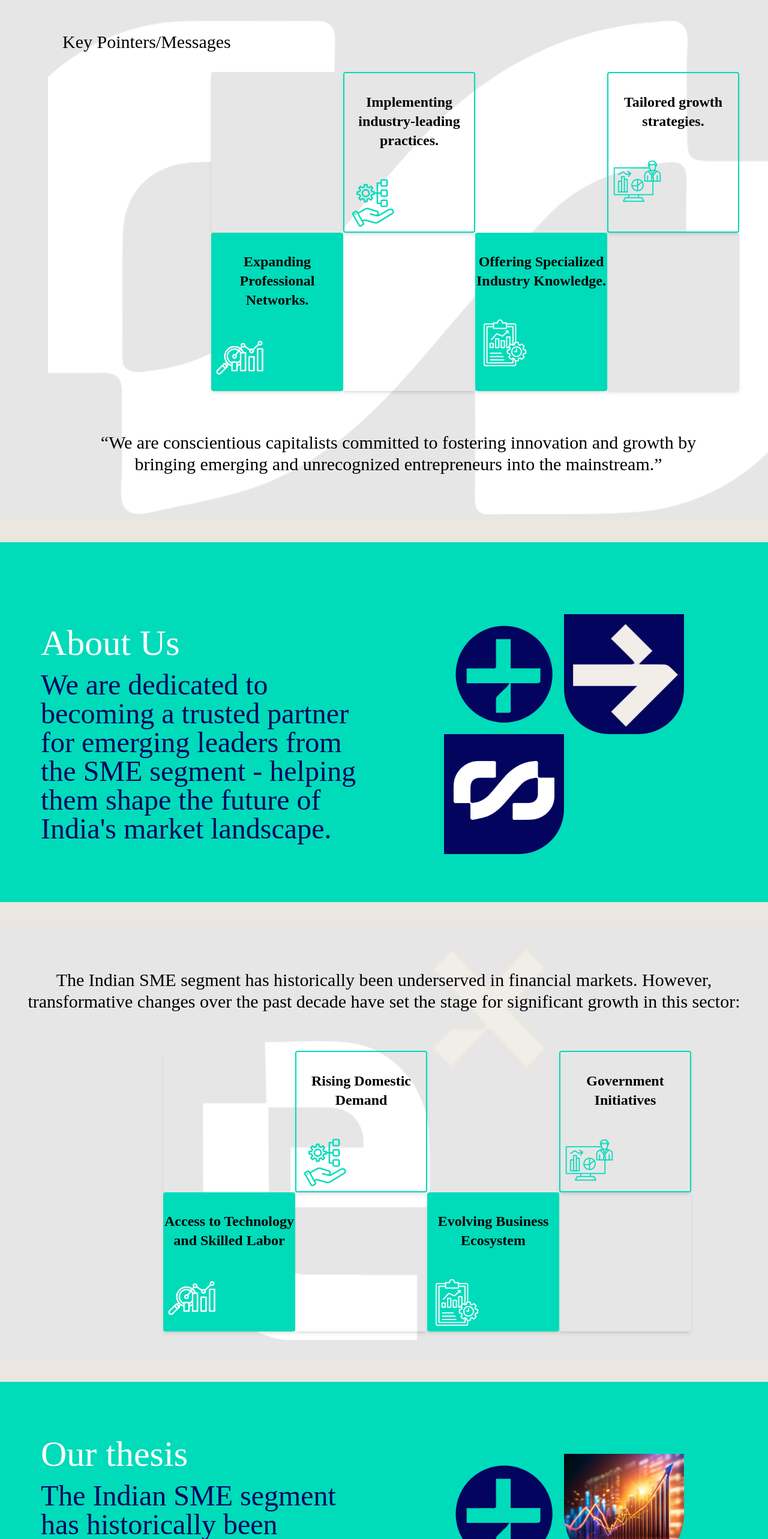
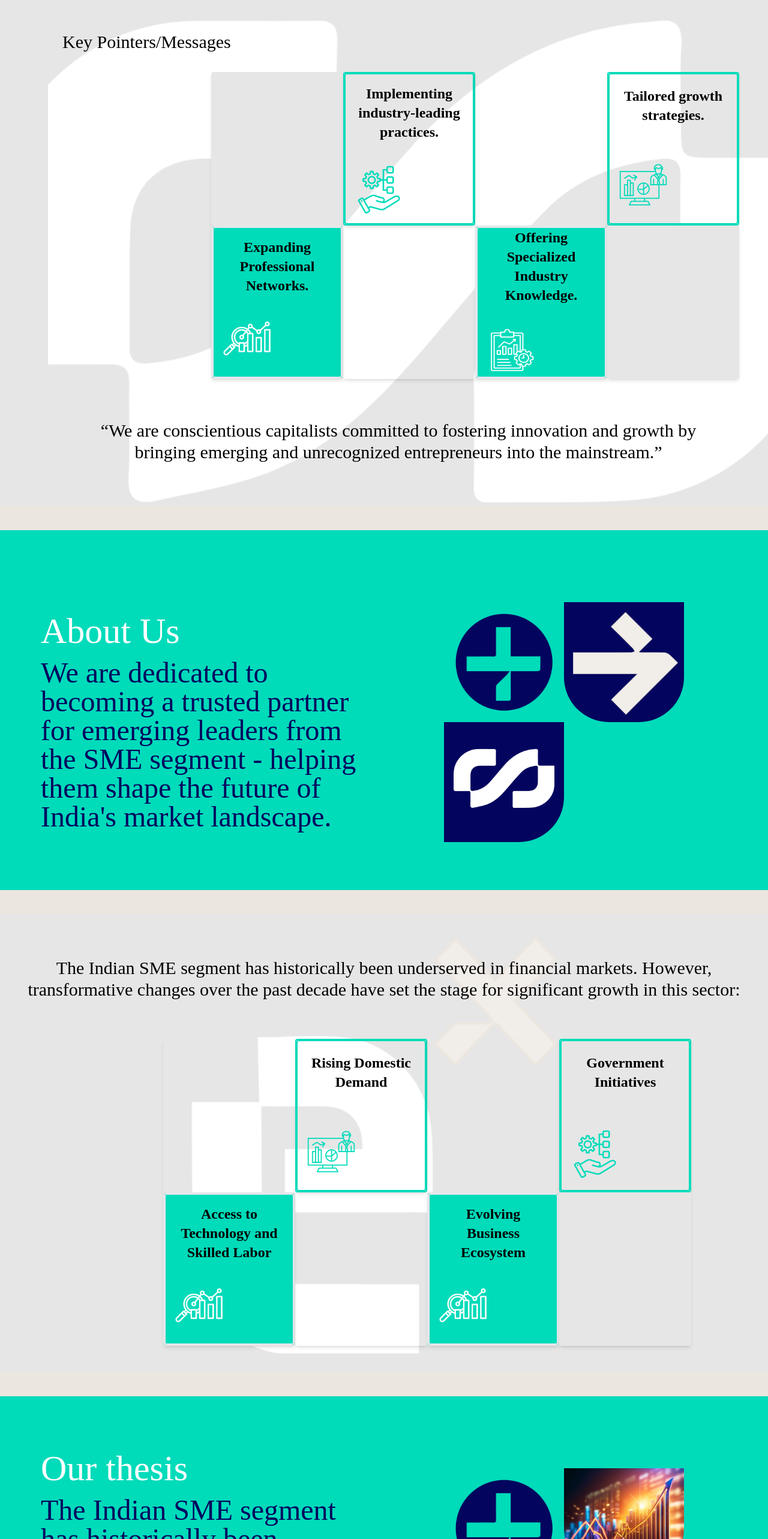
Before and after one commit to rautyashika09/SamarhCapital, a React (Vite) app: page / in a window 1280 px wide. Shown: the part 980-3546 px from the top of the page at 60% size. Built offline with nearby package versions, Linux system fonts and the light colour scheme.

Commit message:
card change

```diff
--- a/package.json
+++ b/package.json
@@ -30,6 +30,6 @@
     "globals": "^15.14.0",
     "postcss": "^8.5.2",
     "tailwindcss": "^3.4.17",
-    "vite": "^6.2.2"
+    "vite": "^6.2.6"
   }
 }
--- a/src/components/AboutUs.jsx
+++ b/src/components/AboutUs.jsx
@@ -85,187 +85,181 @@ const AboutUs = () => {
                 {/* Row 1 */}
                 <div className="p-4 rounded shadow-md flex flex-col items-center">
                 </div>
+
                  <motion.div
-              whileHover={{
-                rotateY: 180,
-              }}
-              transition={{
-                duration: 0.6,
-                ease: "easeInOut",
-              }}
-              className="text-grey-700 text-lg lg:text-2xl font-playfairdisplayb pt-8 border-2 border-[#00dbba] rounded shadow-md flex flex-col items-center relative cursor-pointer"
+                  whileHover={{ rotateY: 180 }}
+                  transition={{ duration: 0.6, ease: "easeInOut" }}
+                  className="relative h-64 w-full cursor-pointer rounded border-2 border-[#00dbba] shadow-md"
                   style={{
                     perspective: '1000px',
                     transformStyle: 'preserve-3d',
                   }}
                 >
-              {/* Front Side */}
+                  {/* Front Side - Now includes matching border */}
                   <motion.div
-                className="flex flex-col items-center"
+                    className="absolute inset-0 flex flex-col items-center justify-center rounded border-2 border-[#00dbba] bg-tranparent p-4"
                     style={{
-                  backfaceVisibility: 'hidden', // Hide the back side during rotation
+                      backfaceVisibility: 'hidden',
+                      zIndex: 10,
                     }}
                   >
-                <p className="text-center pb-10 font-playfairdisplay font-bold">
+                    <p className="pb-4 text-center font-bold text-lg lg:text-2xl font-playfairdisplayb lg:pb-16">
                     Rising Domestic Demand
                     </p>
                     <img
-                  className="text-[#00dbba] h-16 w-16 lg:h-24 lg:w-24 self-start p-2"
-                  src="../src/assets/InImage/impliment.png"
-                  alt="Implementing industry-leading practices"
+                      className="h-16 w-16 text-[#00dbba] lg:h-20 lg:w-20 self-start"
+                      src="../src/assets/InImage/tailored.png"
+                      alt="Front side"
                     />
                   </motion.div>
 
-              {/* Back Side */}
+                  {/* Back Side - Also includes matching border */}
                   <motion.div
-                className="absolute top-0 flex flex-col items-center p-2"
+                    className="absolute inset-0 flex flex-col items-center justify-center rounded-lg border-2 border-[#00dbba] bg-transparent p-4"
                     style={{
                       backfaceVisibility: 'hidden',
                       transform: 'rotateY(180deg)',
+                      zIndex: 5,
                     }}
                   >
-                <p className="text-center pb-10 font-playfairdisplay italic">
+                    <p className="pb-4 text-center text-lg lg:text-2xl font-playfairdisplayb italic">
                     Increased per capita income is driving local demand, creating new opportunities for SMEs.
                     </p>
+
                   </motion.div>
                 </motion.div>
+
                 <div className="p-4 rounded shadow-md flex flex-col items-center">
                 </div>
 
                 <motion.div
-              whileHover={{
-                rotateY: 180,
-              }}
-              transition={{
-                duration: 0.6,
-                ease: "easeInOut",
-              }}
-              className="text-grey-700 text-lg lg:text-2xl font-playfairdisplayb pt-8 border-2 border-[#00dbba] rounded shadow-md flex flex-col items-center relative cursor-pointer"
+                  whileHover={{ rotateY: 180 }}
+                  transition={{ duration: 0.6, ease: "easeInOut" }}
+                  className="relative h-64 w-full cursor-pointer rounded border-2 border-[#00dbba] shadow-md"
                   style={{
                     perspective: '1000px',
                     transformStyle: 'preserve-3d',
                   }}
                 >
-              {/* Front Side */}
+                  {/* Front Side - Now includes matching border */}
                   <motion.div
-                className="flex flex-col items-center"
+                    className="absolute inset-0 flex flex-col items-center justify-center rounded border-2 border-[#00dbba] bg-tranparent p-4"
                     style={{
                       backfaceVisibility: 'hidden',
+                      zIndex: 10,
                     }}
                   >
-                <p className="text-center pb-10 font-playfairdisplay font-bold">
+                    <p className="pb-4 text-center font-bold text-lg lg:text-2xl font-playfairdisplayb lg:pb-16">
                     Government Initiatives
                     </p>
                     <img
-                  className="text-[#00dbba] h-16 w-16 lg:h-24 lg:w-24 self-start p-2"
-                  src="../src/assets/InImage/tailored.png" alt="Tailored growth strategies" />
+                      className="h-16 w-16 text-[#00dbba] lg:h-20 lg:w-20 self-start"
+                      src="../src/assets/InImage/impliment.png"
+                      alt="Front side"
+                    />
                   </motion.div>
 
-              {/* Back Side */}
+                  {/* Back Side - Also includes matching border */}
                   <motion.div
-                className="absolute top-0 flex flex-col items-center p-2"
+                    className="absolute inset-0 flex flex-col items-center justify-center rounded-lg border-2 border-[#00dbba] bg-transparent p-4"
                     style={{
                       backfaceVisibility: 'hidden',
                       transform: 'rotateY(180deg)',
+                      zIndex: 5,
                     }}
                   >
-                <p className="text-center pb-10 font-playfairdisplay italic">
-            Policies like ‘Ease of Doing Business’ and ‘Make in India’ are fostering SME growth.
-                </p>
-
+                    <p className="pb-4 text-center text-lg lg:text-2xl font-playfairdisplayb italic">
+                    Policies like ‘Ease of Doing Business’ and ‘Make in India’ are fostering SME growth.                    </p>
 
                   </motion.div>
                 </motion.div>
+
                 {/* Row 2 (Additional boxes for 4+4 layout) */}
 
              <motion.div
-              whileHover={{
-                rotateY: 180,
-              }}
-              transition={{
-                duration: 0.6,
-                ease: "easeInOut",
-              }}
-              className="bg-[#00dbba] text-black text-lg lg:text-2xl font-playfairdisplayb pt-8 rounded shadow-md flex flex-col items-center"
+              whileHover={{ rotateY: 180 }}
+              transition={{ duration: 0.6, ease: "easeInOut" }}
+              className="relative h-64 w-full cursor-pointer rounded border-2 bg-[#00dbba] text-black shadow-md"
               style={{
                 perspective: '1000px',
                 transformStyle: 'preserve-3d',
               }}
             >
-              {/* Front Side */}
+              {/* Front Side - Now includes matching border */}
               <motion.div
-                className="flex flex-col items-center"
+                className="absolute inset-0 flex flex-col items-center justify-center rounded border-2 bg-[#00dbba] text-black p-4"
                 style={{
                   backfaceVisibility: 'hidden',
+                  zIndex: 10,
                 }}
               >
-                <p className="text-center pb-10 font-playfairdisplay font-bold">
+                <p className="pb-4 text-center font-bold text-lg lg:text-2xl font-playfairdisplayb lg:pb-10">
                 Access to Technology and Skilled Labor
                 </p>
                 <img
-                  className="text-[#00dbba] h-16 w-16 lg:h-24 lg:w-24 self-start p-2"
-                  src="../src/assets/InImage/expanding.png" alt="Building collaborative teams" />
+                  className="h-16 w-16 bg-[#00dbba] lg:h-20 lg:w-20 self-start"
+                  src="../src/assets/InImage/expanding.png"
+                  alt="Front side"
+                />
               </motion.div>
 
-              {/* Back Side */}
+              {/* Back Side - Also includes matching border */}
               <motion.div
-                className="absolute top-0 flex flex-col items-center p-2"
+                className="absolute inset-0 flex flex-col items-center justify-center rounded-lg border-2 bg-[#00dbba] text-black p-4"
                 style={{
                   backfaceVisibility: 'hidden',
                   transform: 'rotateY(180deg)',
+                  zIndex: 5,
                 }}
               >
-                <p className="text-center pb-10 font-playfairdisplay italic">
+                <p className="pb-4 text-center text-lg lg:text-2xl font-playfairdisplayb italic">
                 SMEs now benefit from advanced technologies and an increasingly skilled workforce.
                 </p>
-
               </motion.div>
             </motion.div>
+
                 <div className="text-black p-4 rounded shadow-md flex flex-col items-center">
                 </div>
 
             <motion.div
-              whileHover={{
-                rotateY: 180,
-              }}
-              transition={{
-                duration: 0.6,
-                ease: "easeInOut",
-              }}
-              className="bg-[#00dbba] text-black text-lg lg:text-2xl font-playfairdisplayb pt-8 rounded shadow-md flex flex-col items-center"
+              whileHover={{ rotateY: 180 }}
+              transition={{ duration: 0.6, ease: "easeInOut" }}
+              className="relative h-64 w-full cursor-pointer rounded border-2 bg-[#00dbba] text-black shadow-md"
               style={{
                 perspective: '1000px',
                 transformStyle: 'preserve-3d',
               }}
             >
-              {/* Front Side */}
+              {/* Front Side - Now includes matching border */}
               <motion.div
-                className="flex flex-col items-center"
+                className="absolute inset-0 flex flex-col items-center justify-center rounded border-2 bg-[#00dbba] text-black p-4"
                 style={{
                   backfaceVisibility: 'hidden',
+                  zIndex: 10,
                 }}
               >
-                <p className="text-center pb-10 font-playfairdisplay font-bold">
+                <p className="pb-4 text-center font-bold text-lg lg:text-2xl font-playfairdisplayb lg:pb-10">
                 Evolving Business Ecosystem
                 </p>
                 <img
-                  className="text-[#00dbba] h-16 w-16 lg:h-24 lg:w-24 self-start p-2"
-                  src="../src/assets/InImage/offering.png" alt="Strategic partnerships" />
+                  className="h-16 w-16 bg-[#00dbba] lg:h-20 lg:w-20 self-start"
+                  src="../src/assets/InImage/expanding.png"
+                  alt="Front side"
+                />
               </motion.div>
 
-              {/* Back Side */}
+              {/* Back Side - Also includes matching border */}
               <motion.div
-                className="absolute top-0 flex flex-col items-center p-2"
+                className="absolute inset-0 flex flex-col items-center justify-center rounded-lg border-2 bg-[#00dbba] text-black p-2"
                 style={{
                   backfaceVisibility: 'hidden',
                   transform: 'rotateY(180deg)',
+                  zIndex: 5,
                 }}
               >
-                <p className="text-center pb-10 font-playfairdisplay italic">
+                <p className="pb-4 text-center text-lg lg:text-2xl font-playfairdisplayb italic">
                 A shift toward lean manufacturing and value engineering has created a favorable environment for SME expansion.
-
                 </p>
-
               </motion.div>
             </motion.div>
                 <div className="bg-[#e6e6e6] text-black p-4 rounded shadow-md flex flex-col items-center">
--- a/src/components/HomePage.jsx
+++ b/src/components/HomePage.jsx
@@ -158,202 +158,204 @@ function HomePage() {
         {/* Row 1 */}
         <div className="bg-[#e6e6e6] p-4 rounded shadow-md flex flex-col items-center">
         </div>
+
     <motion.div
-      whileHover={{
-        rotateY: 180,
-      }}
-      transition={{
-        duration: 0.6,
-        ease: "easeInOut",
-      }}
-      className="text-grey-700 text-lg lg:text-2xl font-playfairdisplayb pt-8 border-2 border-[#00dbba] rounded shadow-md flex flex-col items-center relative cursor-pointer"
+  whileHover={{ rotateY: 180 }}
+  transition={{ duration: 0.6, ease: "easeInOut" }}
+  className="relative h-64 w-full cursor-pointer rounded border-2 border-[#00dbba] shadow-md"
   style={{
     perspective: '1000px',
     transformStyle: 'preserve-3d',
   }}
 >
-      {/* Front Side */}
+  {/* Front Side - Now includes matching border */}
   <motion.div
-        className="flex flex-col items-center"
+    className="absolute inset-0 flex flex-col items-center justify-center rounded border-2 border-[#00dbba] bg-tranparent p-4"
     style={{
-          backfaceVisibility: 'hidden', // Hide the back side during rotation
+      backfaceVisibility: 'hidden',
+      zIndex: 10,
     }}
   >
-        <p className="text-center font-bold pb-10">
+    <p className="pb-4 text-center font-bold text-lg lg:text-2xl font-playfairdisplayb lg:pb-10 ">
       Implementing industry-leading practices.
     </p>
     <img
-          className="text-[#00dbba] h-16 w-16 lg:h-24 lg:w-24 self-start p-2"
+      className="h-16 w-16 text-[#00dbba] lg:h-20 lg:w-20 self-start"
       src="../src/assets/InImage/impliment.png"
-          alt="Implementing industry-leading practices"
+      alt="Front side"
     />
   </motion.div>
 
-      {/* Back Side */}
+  {/* Back Side - Also includes matching border */}
   <motion.div
-        className="absolute top-0 flex flex-col items-center p-2"
+    className="absolute inset-0 flex flex-col items-center justify-center rounded-lg border-2 border-[#00dbba] bg-transparent p-4"
     style={{
       backfaceVisibility: 'hidden',
       transform: 'rotateY(180deg)',
+      zIndex: 5,
     }}
   >
-        <p className="text-center pb-10">
+    <p className="pb-4 text-center text-lg lg:text-2xl font-playfairdisplayb font-bold lg:pb-10">
       Revolutionizing the industry with innovation.
     </p>
     <img
-          className="text-[#00dbba] h-16 w-16 lg:h-24 lg:w-24 self-start p-2"
+      className="h-16 w-16 text-[#00dbba] lg:h-20 lg:w-20 self-start"
       src="../src/assets/InImage/impliment.png"
-          alt="Revolutionizing the industry with innovation"
+      alt="Back side"
     />
   </motion.div>
 </motion.div>
+
         <div className="p-4 rounded shadow-md flex flex-col items-center">
         </div>
 
     <motion.div
-      whileHover={{
-        rotateY: 180,
-      }}
-      transition={{
-        duration: 0.6,
-        ease: "easeInOut",
-      }}
-      className="text-grey-700 text-lg lg:text-2xl font-playfairdisplayb pt-8 border-2 border-[#00dbba] rounded shadow-md flex flex-col items-center relative cursor-pointer"
+  whileHover={{ rotateY: 180 }}
+  transition={{ duration: 0.6, ease: "easeInOut" }}
+  className="relative h-64 w-full cursor-pointer rounded border-2 border-[#00dbba] shadow-md"
   style={{
     perspective: '1000px',
     transformStyle: 'preserve-3d',
   }}
 >
-      {/* Front Side */}
-
+  {/* Front Side - Now includes matching border */}
   <motion.div
-                className="flex flex-col items-center"
+    className="absolute inset-0 flex flex-col items-center justify-center rounded border-2 border-[#00dbba] bg-tranparent p-4"
     style={{
       backfaceVisibility: 'hidden',
+      zIndex: 10,
     }}
   >
-                <p className="text-center pb-10 font-playfairdisplay font-bold">
+    <p className="pb-4 text-center font-bold text-lg lg:text-2xl font-playfairdisplayb lg:pb-16">
     Tailored growth strategies.
     </p>
     <img
-                  className="text-[#00dbba] h-16 w-16 lg:h-24 lg:w-24 self-start p-2"
-                  src="../src/assets/InImage/tailored.png" alt="Tailored growth strategies" />
+      className="h-16 w-16 text-[#00dbba] lg:h-20 lg:w-20 self-start"
+      src="../src/assets/InImage/tailored.png"
+      alt="Front side"
+    />
   </motion.div>
 
-      {/* Back Side */}
+  {/* Back Side - Also includes matching border */}
   <motion.div
-        className="absolute top-0 flex flex-col items-center p-2"
+    className="absolute inset-0 flex flex-col items-center justify-center rounded-lg border-2 border-[#00dbba] bg-transparent p-4"
     style={{
       backfaceVisibility: 'hidden',
       transform: 'rotateY(180deg)',
+      zIndex: 5,
     }}
   >
-        <p className="text-center font-bold pb-10">
-        Tailored growth strategies innovation.
+    <p className="pb-4 text-center text-lg lg:text-2xl font-playfairdisplayb font-bold lg:pb-16">
+    Tailored growth strategies.
     </p>
     <img
-          className="text-[#00dbba] h-16 w-16 lg:h-24 lg:w-24 self-start p-2"
-          src="../src/assets/InImage/tailored.png" alt="Tailored growth strategies" />
-
+      className="h-16 w-16 text-[#00dbba] lg:h-20 lg:w-20 self-start"
+      src="../src/assets/InImage/tailored.png"
+      alt="Back side"
+    />
   </motion.div>
 </motion.div>
+
+
         {/* Row 2 (Additional boxes for 4+4 layout) */}
 
     <motion.div
-      whileHover={{
-        rotateY: 180,
-      }}
-      transition={{
-        duration: 0.6,
-        ease: "easeInOut",
-      }}
-      className="bg-[#00dbba] text-black text-lg lg:text-2xl font-playfairdisplayb pt-8 rounded shadow-md flex flex-col items-center"
+  whileHover={{ rotateY: 180 }}
+  transition={{ duration: 0.6, ease: "easeInOut" }}
+  className="relative h-64 w-full cursor-pointer rounded border-2 bg-[#00dbba] text-black shadow-md"
   style={{
     perspective: '1000px',
     transformStyle: 'preserve-3d',
   }}
 >
-      {/* Front Side */}
+  {/* Front Side - Now includes matching border */}
   <motion.div
-        className="flex flex-col items-center"
+    className="absolute inset-0 flex flex-col items-center justify-center rounded border-2 bg-[#00dbba] text-black p-4"
     style={{
       backfaceVisibility: 'hidden',
+      zIndex: 10,
     }}
   >
-        <p className="text-center pb-10 font-bold">
+    <p className="pb-4 text-center font-bold text-lg lg:text-2xl font-playfairdisplayb lg:pb-10">
     Expanding Professional Networks.
     </p>
     <img
-          className="text-[#00dbba] h-16 w-16 lg:h-24 lg:w-24 self-start p-2"
-          src="../src/assets/InImage/expanding.png" alt="Building collaborative teams" />
+      className="h-16 w-16 bg-[#00dbba] lg:h-20 lg:w-20 self-start"
+      src="../src/assets/InImage/expanding.png"
+      alt="Front side"
+    />
   </motion.div>
 
-      {/* Back Side */}
+  {/* Back Side - Also includes matching border */}
   <motion.div
-        className="absolute top-0 flex flex-col items-center p-2"
+    className="absolute inset-0 flex flex-col items-center justify-center rounded-lg border-2 bg-[#00dbba] text-black p-4"
     style={{
       backfaceVisibility: 'hidden',
       transform: 'rotateY(180deg)',
+      zIndex: 5,
     }}
   >
-        <p className="text-center pb-10">
+    <p className="pb-4 text-center text-lg lg:text-2xl font-playfairdisplayb font-bold lg:pb-10">
     Expanding Professional Networks.
     </p>
     <img
-          className="text-[#00dbba] h-16 w-16 lg:h-24 lg:w-24 self-start p-2"
-          src="../src/assets/InImage/expanding.png" alt="Building collaborative teams" />
-
+      className="h-16 w-16 bg-[#00dbba] lg:h-20 lg:w-20 self-start"
+      src="../src/assets/InImage/expanding.png"
+      alt="Back side"
+    />
   </motion.div>
 </motion.div>
+
         <div className="text-black p-4 rounded shadow-md flex flex-col items-center">
         </div>
 
     <motion.div
-      whileHover={{
-        rotateY: 180,
-      }}
-      transition={{
-        duration: 0.6,
-        ease: "easeInOut",
-      }}
-      className="bg-[#00dbba] text-black text-lg lg:text-2xl font-playfairdisplayb pt-8 rounded shadow-md flex flex-col items-center"
+  whileHover={{ rotateY: 180 }}
+  transition={{ duration: 0.6, ease: "easeInOut" }}
+  className="relative h-64 w-full cursor-pointer rounded border-2 bg-[#00dbba] text-black shadow-md"
   style={{
     perspective: '1000px',
     transformStyle: 'preserve-3d',
   }}
 >
-      {/* Front Side */}
+  {/* Front Side - Now includes matching border */}
   <motion.div
-        className="flex flex-col items-center"
+    className="absolute inset-0 flex flex-col items-center justify-center rounded border-2 bg-[#00dbba] text-black p-4"
     style={{
       backfaceVisibility: 'hidden',
+      zIndex: 10,
     }}
   >
-        <p className="text-center font-bold pb-10 ">
+    <p className="pb-4 text-center font-bold text-lg lg:text-2xl font-playfairdisplayb lg:pb-10">
     Offering Specialized Industry Knowledge.
     </p>
     <img
-          className="text-[#00dbba] h-16 w-16 lg:h-24 lg:w-24 self-start p-2"
-          src="../src/assets/InImage/offering.png" alt="Strategic partnerships" />
+      className="h-16 w-16 bg-[#00dbba] lg:h-20 lg:w-20 self-start lg:pb-2"
+      src="../src/assets/InImage/offering.png"
+      alt="Front side"
+    />
   </motion.div>
 
-      {/* Back Side */}
+  {/* Back Side - Also includes matching border */}
   <motion.div
-        className="absolute top-0 flex flex-col items-center p-2"
+    className="absolute inset-0 flex flex-col items-center justify-center rounded-lg border-2 bg-[#00dbba] text-black p-4"
     style={{
       backfaceVisibility: 'hidden',
       transform: 'rotateY(180deg)',
+      zIndex: 5,
     }}
   >
-        <p className="text-center pb-10">
+    <p className="pb-4 text-center text-lg lg:text-2xl font-playfairdisplayb font-bold lg:pb-10">
     Offering Specialized Industry Knowledge.
     </p>
     <img
-          className="text-[#00dbba] h-16 w-16 lg:h-24 lg:w-24 self-start p-2"
-          src="../src/assets/InImage/offering.png" alt="Strategic partnerships" />
-
+      className="h-16 w-16 bg-[#00dbba] lg:h-20 lg:w-20 self-start lg:pb-2"
+      src="../src/assets/InImage/offering.png"
+      alt="Back side"
+    />
   </motion.div>
 </motion.div>
+
         <div className="bg-[#e6e6e6] text-black p-4 rounded shadow-md flex flex-col items-center">
         </div>
       </div>
--- a/src/index.css
+++ b/src/index.css
@@ -7,6 +7,11 @@
     font-family: "Hindi";
     src: local("Arial");
     /* Replace with actual Hindi font if needed */
+  }
+
+  * {
+    transform-style: preserve-3d;
+    backface-visibility: hidden;
   }
 
   @font-face {
```
Also changed, not shown: src/components/Criteria.jsx (+75 -112 lines), 1 other file (tests, documents, lock files or other folders). Lines whose indentation alone changed are shown as unchanged.
